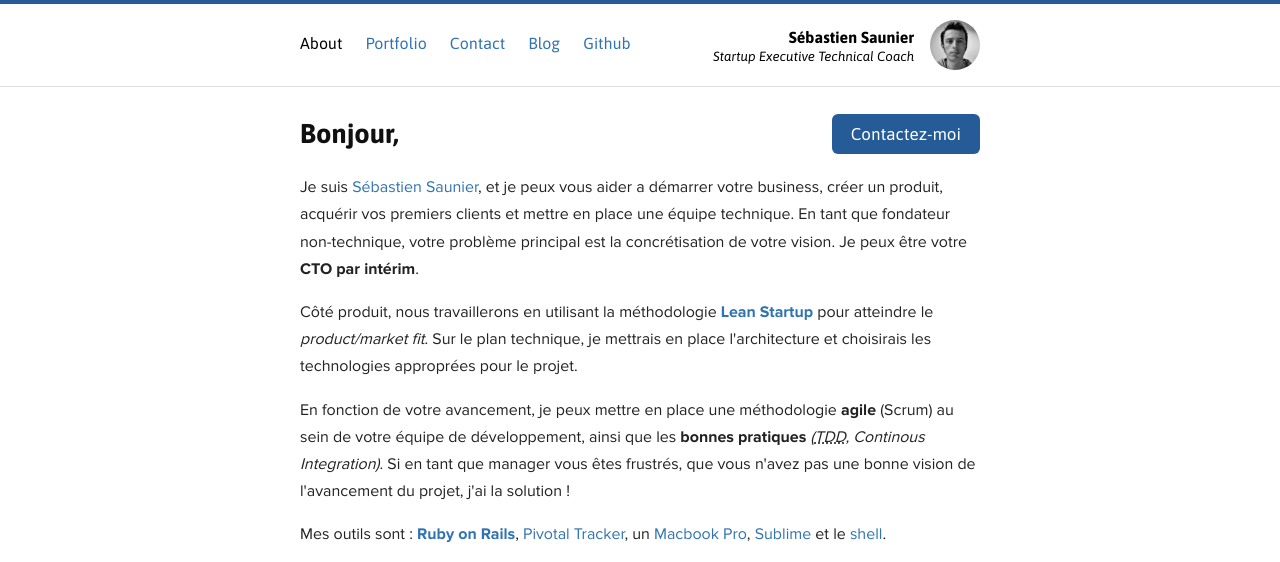
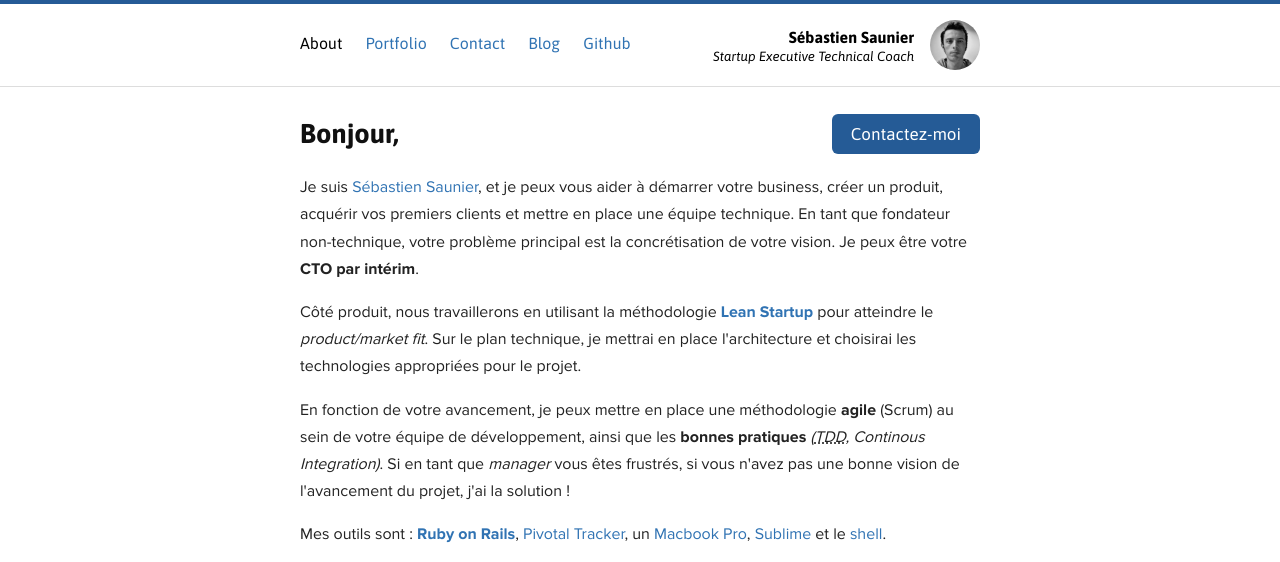
Before and after one commit to ssaunier/ssaunier.github.io, a Jekyll site: the page built from fr/index.html, in a window 1280 px wide. Shown: the top 562 px of the page. Built offline with Jekyll 4.4.1, drawn with Linux system fonts in a browser that asks for light colours; Markdown is read by kramdown in place of the engine named in the settings.

Commit message:
Update spelling mistake in French version. Thanks mum !

```diff
--- a/fr/index.html
+++ b/fr/index.html
@@ -16,7 +16,7 @@ description: Sébastien Saunier aide les fondateurs non technique pour créer le
 
   <p>
     Je suis <a href="/"><span itemprop="name">Sébastien Saunier</span></a>, et je peux
-    vous aider a démarrer votre business, créer un produit, acquérir vos premiers clients
+    vous aider à démarrer votre business, créer un produit, acquérir vos premiers clients
     et mettre en place une équipe technique. En tant que fondateur non-technique, votre
     problème principal est la concrétisation de votre vision. Je peux être votre
     <strong itemprop="role">CTO par intérim</strong>.
@@ -25,8 +25,8 @@ description: Sébastien Saunier aide les fondateurs non technique pour créer le
   <p>
     Côté produit, nous travaillerons en utilisant la méthodologie
     <strong><a href="hhttp://www.amazon.fr/Lean-start-up-Eric-Ries/dp/2744065080">Lean Startup</a></strong>
-    pour atteindre le <em>product/market fit</em>. Sur le plan technique, je mettrais
-    en place l'architecture et choisirais les technologies approprées pour le projet.
+    pour atteindre le <em>product/market fit</em>. Sur le plan technique, je mettrai
+    en place l'architecture et choisirai les technologies appropriées pour le projet.
   </p>
 
   <p>
@@ -34,7 +34,7 @@ description: Sébastien Saunier aide les fondateurs non technique pour créer le
     <strong>agile</strong> (Scrum) au sein de votre équipe de développement, ainsi que
     les <strong>bonnes pratiques</strong>
     <em>(<acronym title="Test-Driven Development">TDD</acronym>, Continous Integration)</em>.
-    Si en tant que manager vous êtes frustrés, que vous n'avez pas une bonne vision
+    Si en tant que <em>manager</em> vous êtes frustrés, si vous n'avez pas une bonne vision
     de l'avancement du projet, j'ai la solution !
   </p>
 
```
